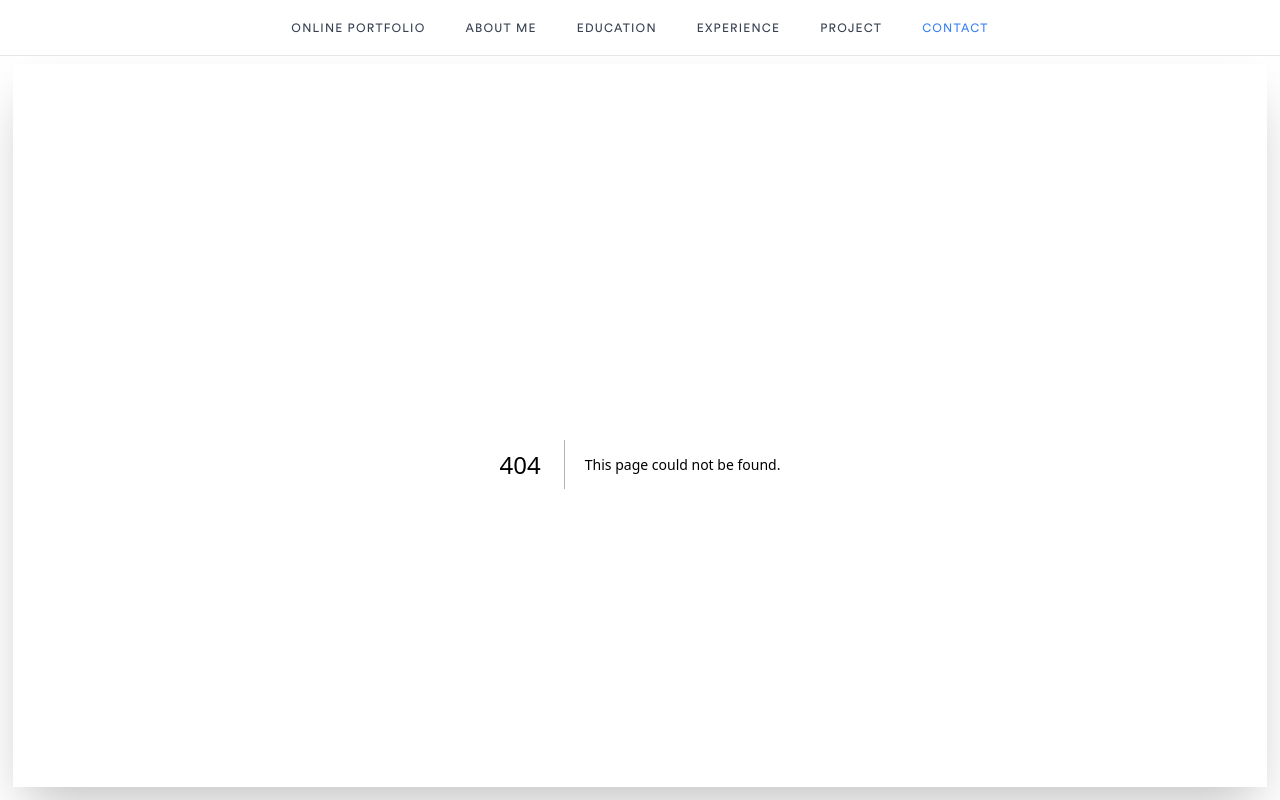
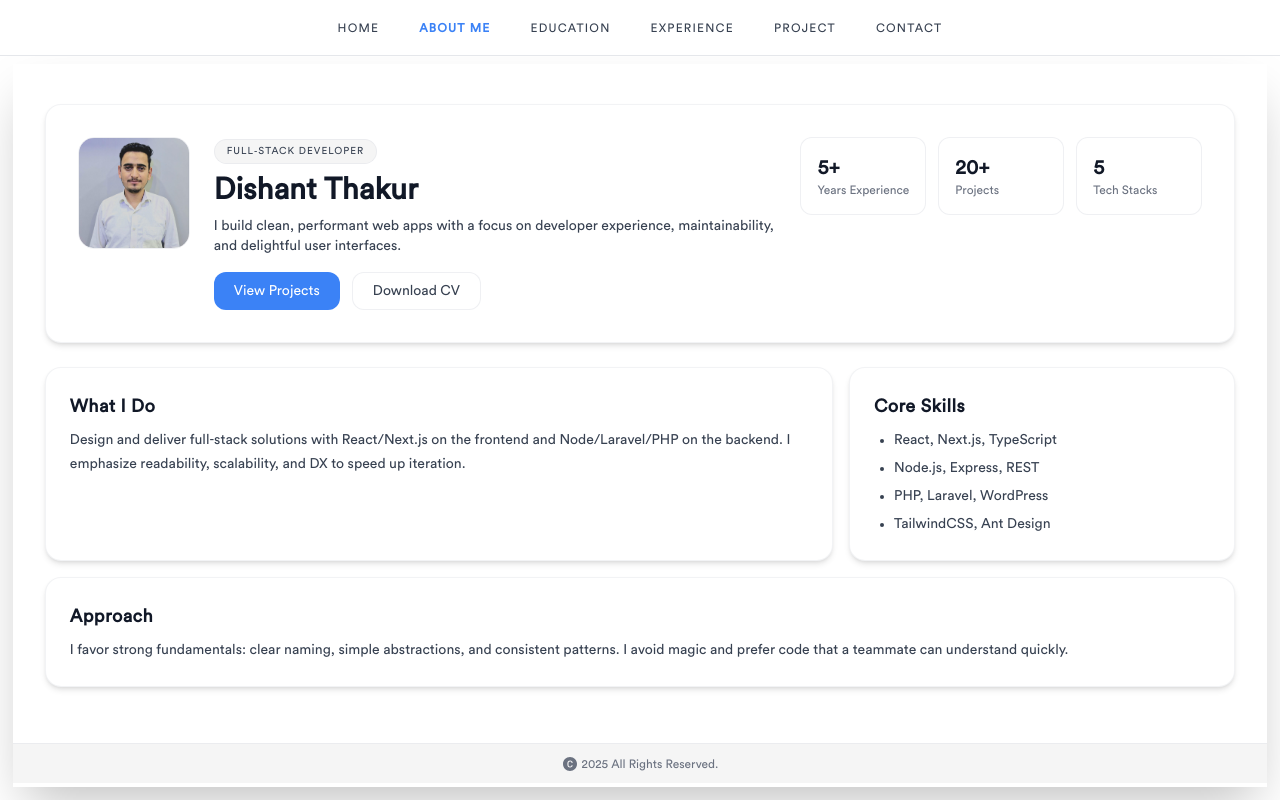
Before and after one commit to Dishant2808/my-portfolio, a Next.js app: page /about in a window 1280 px wide. Before the commit this address had no page. Built offline with nearby package versions, Linux system fonts and the light colour scheme.

Commit message:
code push

```diff
--- a/components/Background/Edu_Card.jsx
+++ b/components/Background/Edu_Card.jsx
@@ -5,9 +5,9 @@ const Edu_Card = ({ data }) => {
     return (
         <CardLayout className='keepItEmpty'>
             <div className="card_stylings transition px-8 py-10">
-                <div className="flex justify-between">
+                <div className="flex justify-between items-center">
                     <div className="flex-initial text-[17px] text-Snow font-medium">{data.title}</div>
-                    <div className="flex justify-items-center justify-center text-LightGray bg-DeepNightBlack ml-2 w-32 lg:w-28 h-10 text-xs rounded-full py-3 font-normal opacity-50 text-center">
+                    <div className="flex items-center justify-center text-SilverGray bg-MidNightBlack ml-2 w-32 lg:w-28 h-8 text-xs rounded-full px-3 font-medium border border-DarkGray/60">
                         {" "}
                         {data.year}{" "}
                     </div>
@@ -15,7 +15,7 @@ const Edu_Card = ({ data }) => {
                 <div className="text-xs text-LightGray font-normal italic mt-1 ">
                     {data.degree}
                 </div>
-                <div className="text-LightGray text-sm font-normal mt-4 ">
+                <div className="text-SilverGray text-sm font-normal mt-4 ">
                     {data.detail}
                 </div>
             </div>
--- a/components/Background/Exp_Card.jsx
+++ b/components/Background/Exp_Card.jsx
@@ -5,7 +5,12 @@ const Exp_Card = ({ data }) => {
     return (
         <CardLayout>
             <div className="card_stylings transition px-8 py-10 ">
-                <div className="flex-initial text-[17px] text-Snow font-medium">{data.title}</div>
+                <div className="flex justify-between items-center">
+                    <div className="flex-initial text-[17px] text-Snow font-medium">{data.title}</div>
+                    <div className="flex items-center justify-center text-SilverGray bg-MidNightBlack ml-2 h-8 px-3 text-xs rounded-full font-medium border border-DarkGray/60">
+                        {data.year}
+                    </div>
+                </div>
                 <div className="text-sm text-LightGray font-normal italic mt-1 ">
                     {data.role}
                 </div>
@@ -14,11 +19,11 @@ const Exp_Card = ({ data }) => {
                         {data.url}
                     </a>
                 </div>
-                <div className="text-LightGray text-sm font-normal mt-4 text-justify">
+                <div className="text-SilverGray text-sm font-normal mt-4 text-justify">
                     {data.desc}
                 </div>
-                <div className="flex justify-between text-LightGray bg-DeepNightBlack w-full h-auto text-xs rounded-full py-3 px-6 mt-4 font-normal opacity-50">
-                    <div>{data.year}</div> <div>{data.location}</div>
+                <div className="flex justify-between text-SilverGray bg-MidNightBlack w-full h-auto text-xs rounded-full py-2 px-6 mt-4 font-medium border border-DarkGray/60">
+                    <div>{data.location}</div>
                 </div>
             </div>
         </CardLayout>
--- a/components/Common/Badge.jsx
+++ b/components/Common/Badge.jsx
@@ -2,7 +2,9 @@ import React from 'react'
 
 const Badge = ({ title }) => {
     return (
-        <span className='py-2 px-3 text-xs text-Snow bg-EveningBlack rounded-full'>{title}</span>
+        <span className='py-1.5 px-3 text-xs text-SilverGray bg-MidNightBlack rounded-full border border-DarkGray/60'>
+            {title}
+        </span>
     )
 }
 
--- a/components/Common/Nav/Nav.jsx
+++ b/components/Common/Nav/Nav.jsx
@@ -13,19 +13,19 @@ const Nav = ({ setIsOpen, isOpen }) => {
     const router = useRouter();
 
     const linkBase = "px-3 py-1.5 text-xs tracking-widest uppercase transition rounded-md";
-    const getActive = (path) => router.asPath === path ? "text-ElectricBlue" : "text-SilverGray hover:text-Snow";
+    const getActive = (path) => router.pathname === path ? "text-ElectricBlue font-semibold" : "text-SilverGray hover:text-Black";
 
     return (
         <>
             {/* Top navbar (desktop) */}
             <div className="hidden lg:block fixed top-0 left-0 right-0 z-50">
                 <nav className="h-14 bg-DeepNightBlack border-b border-DarkGray flex items-center justify-center gap-4">
-                    <Link href="/" className={`${linkBase} text-SilverGray hover:text-Snow`}>Online Portfolio</Link>
-                    <Link href="/background" className={`${linkBase} ${getActive('/background')}`}>About Me</Link>
-                    <Link href="/background" className={`${linkBase} ${getActive('/background')}`}>Education</Link>
-                    <Link href="/background" className={`${linkBase} ${getActive('/background')}`}>Experience</Link>
+                    <Link href="/" className={`${linkBase} ${getActive('/')}`}>Home</Link>
+                    <Link href="/about" className={`${linkBase} ${getActive('/about')}`}>About Me</Link>
+                    <Link href="/education" className={`${linkBase} ${getActive('/education')}`}>Education</Link>
+                    <Link href="/experience" className={`${linkBase} ${getActive('/experience')}`}>Experience</Link>
                     <Link href="/portfolio" className={`${linkBase} ${getActive('/portfolio')}`}>Project</Link>
-                    <Link href="/contact" className={`${linkBase} text-ElectricBlue`}>Contact</Link>
+                    <Link href="/contact" className={`${linkBase} ${getActive('/contact')}`}>Contact</Link>
                 </nav>
             </div>
 
@@ -39,6 +39,8 @@ const Nav = ({ setIsOpen, isOpen }) => {
                         <NavItem setIsOpen={setIsOpen} NavRoute={'/'} NavIcon={<ImHome />} NavText={'Home'} />
                         <NavItem setIsOpen={setIsOpen} NavRoute={'/contact'} NavIcon={<FaHandshake />} NavText={'Contact'} />
                         <NavItem setIsOpen={setIsOpen} NavRoute={'/background'} NavIcon={<HiIdentification />} NavText={'Background'} />
+                        <NavItem setIsOpen={setIsOpen} NavRoute={'/education'} NavIcon={<HiIdentification />} NavText={'Education'} />
+                        <NavItem setIsOpen={setIsOpen} NavRoute={'/experience'} NavIcon={<MdWork />} NavText={'Experience'} />
                         <NavItem setIsOpen={setIsOpen} NavRoute={'/portfolio'} NavIcon={<MdWork />} NavText={'Projects'} />
                     </div>
                 </div>
--- a/components/Common/Nav/NavItem.jsx
+++ b/components/Common/Nav/NavItem.jsx
@@ -5,13 +5,14 @@ import React from 'react'
 
 const NavItem = ({ NavIcon, NavText, NavRoute, setIsOpen }) => {
     const router = useRouter();
-    const className = router.asPath === `${NavRoute}` ? "rounded-xl !text-DeepNightBlack bg-Green font-bold tracking-widest" : '';
+    const isActive = router.pathname === `${NavRoute}`;
+    const className = isActive ? "rounded-xl !text-ElectricBlue bg-MidNightBlack/60 border border-DarkGray/60 font-semibold" : '';
 
     return (
         <Link
             onClick={(e) => setIsOpen(false)}
             href={NavRoute}
-            className={`${className} transition flex items-center px-2 hover:bg-EveningBlack text-SilverGray hover:text-SilverGray rounded-xl  py-1.5 font-semibold space-x-4 text-base`}
+            className={`${className} transition flex items-center px-2 hover:bg-MidNightBlack/40 text-SilverGray hover:text-Black rounded-xl  py-1.5 font-semibold space-x-4 text-base`}
         >
             {NavIcon}
             <span>{NavText}</span>
--- a/components/Footer.jsx
+++ b/components/Footer.jsx
@@ -5,7 +5,7 @@ import { AiOutlineWhatsApp } from 'react-icons/ai'
 const Footer = () => {
     return (
         <div id='intro' className="mt-4 mb-10 lg:mb-0">
-            <div className="flex h-10 items-center justify-center text-xs font-normal text-LightGray py-4 px-2 md:px-4 w-full bg-MidNightBlack">
+            <div className="flex h-10 items-center justify-center text-xs font-normal text-LightGray py-4 px-2 md:px-4 w-full bg-MidNightBlack border-t border-DarkGray/60">
                 <div className='flex items-center'>
                     <div className="mr-1 text-base">
                         <AiFillCopyrightCircle />
--- /dev/null
+++ b/pages/about.jsx
@@ -0,0 +1,73 @@
+import BannerLayout from "../components/Common/BannerLayout";
+import Footer from "../components/Footer";
+
+export default function About() {
+    return (
+        <BannerLayout>
+            <div className="px-4 sm:px-8 pt-10 pb-10">
+                {/* Hero */}
+                <div className="elevated-card p-6 md:p-8 mb-6">
+                    <div className="flex flex-col md:flex-row items-center md:items-start gap-6">
+                        <div className="w-28 h-28 rounded-2xl overflow-hidden border border-DarkGray/60">
+                            <img src="/images/profile.jpg" alt="profile" className="w-full h-full object-cover" />
+                        </div>
+                        <div className="flex-1">
+                            <span className="pill">Full‑Stack Developer</span>
+                            <h1 className="text-Snow text-2xl md:text-3xl font-bold mt-2">Dishant Thakur</h1>
+                            <p className="text-SilverGray text-sm mt-2 max-w-2xl">
+                                I build clean, performant web apps with a focus on developer experience, maintainability,
+                                and delightful user interfaces.
+                            </p>
+                            <div className="mt-4 flex gap-3">
+                                <a href="#projects" className="cta-primary">View Projects</a>
+                                <a href="/resume.pdf" target="_blank" rel="noreferrer" className="cta-secondary">Download CV</a>
+                            </div>
+                        </div>
+                        <div className="grid grid-cols-3 gap-3 w-full md:w-auto">
+                            <div className="stat">
+                                <span className="text-Snow text-xl font-bold">5+</span>
+                                <span className="text-LightGray text-xs">Years Experience</span>
+                            </div>
+                            <div className="stat">
+                                <span className="text-Snow text-xl font-bold">20+</span>
+                                <span className="text-LightGray text-xs">Projects</span>
+                            </div>
+                            <div className="stat">
+                                <span className="text-Snow text-xl font-bold">5</span>
+                                <span className="text-LightGray text-xs">Tech Stacks</span>
+                            </div>
+                        </div>
+                    </div>
+                </div>
+
+                {/* Content */}
+                <div className="grid md:grid-cols-3 gap-4">
+                    <div className="elevated-card p-6 md:col-span-2">
+                        <h2 className="section-title">What I Do</h2>
+                        <p className="section-subtext">
+                            Design and deliver full‑stack solutions with React/Next.js on the frontend and Node/Laravel/PHP on
+                            the backend. I emphasize readability, scalability, and DX to speed up iteration.
+                        </p>
+                    </div>
+                    <div className="elevated-card p-6">
+                        <h2 className="section-title">Core Skills</h2>
+                        <ul className="section-subtext space-y-1 list-disc pl-5">
+                            <li>React, Next.js, TypeScript</li>
+                            <li>Node.js, Express, REST</li>
+                            <li>PHP, Laravel, WordPress</li>
+                            <li>TailwindCSS, Ant Design</li>
+                        </ul>
+                    </div>
+                    <div className="elevated-card p-6 md:col-span-3">
+                        <h2 className="section-title">Approach</h2>
+                        <p className="section-subtext">
+                            I favor strong fundamentals: clear naming, simple abstractions, and consistent patterns. I avoid
+                            magic and prefer code that a teammate can understand quickly.
+                        </p>
+                    </div>
+                </div>
+            </div>
+            <Footer />
+        </BannerLayout>
+    );
+}
--- /dev/null
+++ b/pages/education.jsx
@@ -0,0 +1,38 @@
+import BannerLayout from "../components/Common/BannerLayout";
+import Footer from "../components/Footer";
+import Edu_Card from "../components/Background/Edu_Card";
+import { useQuery } from "react-query";
+import axios from "axios";
+import ParagraphSkeleton from "../components/Common/ParagraphSkeleton";
+
+export default function Education() {
+    const { isLoading, data } = useQuery('background', () =>
+        axios.get('api/background').then(({ data }) => data)
+    );
+
+    return (
+        <BannerLayout>
+            <div className="px-4 sm:px-8 pt-10 pb-6">
+                <div className="card_stylings p-6 md:p-8 mb-6">
+                    <h1 className="text-Snow text-2xl md:text-3xl font-bold">Education</h1>
+                    <p className="text-LightGray text-xs md:text-sm mt-2 max-w-3xl">
+                        A concise history of my formal education, degrees and notable coursework.
+                    </p>
+                </div>
+
+                <div className="grid grid-cols-1 gap-4">
+                    {isLoading ? (
+                        [1, 2, 3].map((k) => (
+                            <ParagraphSkeleton key={k} className={"p-8 h-full w-full relative"} />
+                        ))
+                    ) : (
+                        data && data[0]?.eduCards?.map((item, key) => (
+                            <Edu_Card key={key} data={item} />
+                        ))
+                    )}
+                </div>
+            </div>
+            <Footer />
+        </BannerLayout>
+    );
+}
--- /dev/null
+++ b/pages/experience.jsx
@@ -0,0 +1,38 @@
+import BannerLayout from "../components/Common/BannerLayout";
+import Footer from "../components/Footer";
+import Exp_Card from "../components/Background/Exp_Card";
+import { useQuery } from "react-query";
+import axios from "axios";
+import ParagraphSkeleton from "../components/Common/ParagraphSkeleton";
+
+export default function Experience() {
+    const { isLoading, data } = useQuery('background', () =>
+        axios.get('api/background').then(({ data }) => data)
+    );
+
+    return (
+        <BannerLayout>
+            <div className="px-4 sm:px-8 pt-10 pb-6">
+                <div className="card_stylings p-6 md:p-8 mb-6">
+                    <h1 className="text-Snow text-2xl md:text-3xl font-bold">Experience</h1>
+                    <p className="text-LightGray text-xs md:text-sm mt-2 max-w-3xl">
+                        Roles and responsibilities I’ve held, highlights and impactful outcomes.
+                    </p>
+                </div>
+
+                <div className="grid grid-cols-1 gap-4">
+                    {isLoading ? (
+                        [1, 2, 3].map((k) => (
+                            <ParagraphSkeleton key={k} className={"p-8 h-full w-full relative"} />
+                        ))
+                    ) : (
+                        data && data[1]?.expCards?.map((item, key) => (
+                            <Exp_Card key={key} data={item} />
+                        ))
+                    )}
+                </div>
+            </div>
+            <Footer />
+        </BannerLayout>
+    );
+}
--- a/styles/globals.css
+++ b/styles/globals.css
@@ -15,13 +15,41 @@ body {
       @apply transition-all delay-200 !duration-1000;
     }
     .card_stylings {
-      @apply bg-EveningBlack/95 rounded-xl hover:bg-gradient-to-br hover:from-Green/10 hover:to-indigo-600/5;
+      @apply bg-white rounded-xl border border-DarkGray/60 shadow-sm hover:shadow-md;
+    }
+    .pro-card {
+      @apply relative rounded-2xl p-[1px] overflow-hidden;
+      background: linear-gradient(135deg, rgba(59,130,246,0.35), rgba(139,92,246,0.35));
+    }
+    .pro-card-inner {
+      @apply bg-white rounded-2xl h-full w-full;
+    }
+    .elevated-card {
+      @apply bg-white rounded-2xl border border-DarkGray/50 shadow-md hover:shadow-lg transition;
+    }
+    .pill {
+      @apply inline-flex items-center rounded-full bg-MidNightBlack text-SilverGray text-[10px] uppercase tracking-widest px-3 py-1 border border-DarkGray/60;
+    }
+    .cta-primary {
+      @apply inline-flex items-center justify-center rounded-xl bg-ElectricBlue text-white px-5 py-2 text-sm font-medium hover:opacity-90 transition;
+    }
+    .cta-secondary {
+      @apply inline-flex items-center justify-center rounded-xl bg-white text-SilverGray px-5 py-2 text-sm font-medium border border-DarkGray/60 hover:bg-MidNightBlack/50 transition;
+    }
+    .stat {
+      @apply flex flex-col items-start p-4 rounded-xl border border-DarkGray/60 bg-white;
+    }
+    .section-title {
+      @apply text-Snow text-lg font-semibold mb-2 tracking-wide;
+    }
+    .section-subtext {
+      @apply text-SilverGray text-sm leading-6;
     }
     .button {
-      @apply bg-Green hover:bg-Green/60 transition rounded-xl text-MidNightBlack text-base font-medium  px-8 py-2;
+      @apply bg-Green hover:bg-Green/80 transition rounded-xl text-white text-base font-medium  px-8 py-2;
     }
     .input_stylings {
-      @apply bg-DeepNightBlack text-SilverGray text-sm rounded-lg outline-none focus:ring-1 focus:ring-Green block w-full pl-10 p-2.5;
+      @apply bg-white text-SilverGray text-sm rounded-lg outline-none focus:ring-1 focus:ring-Green border border-DarkGray/60 block w-full pl-10 p-2.5;
     }
 
     @font-face {
```
